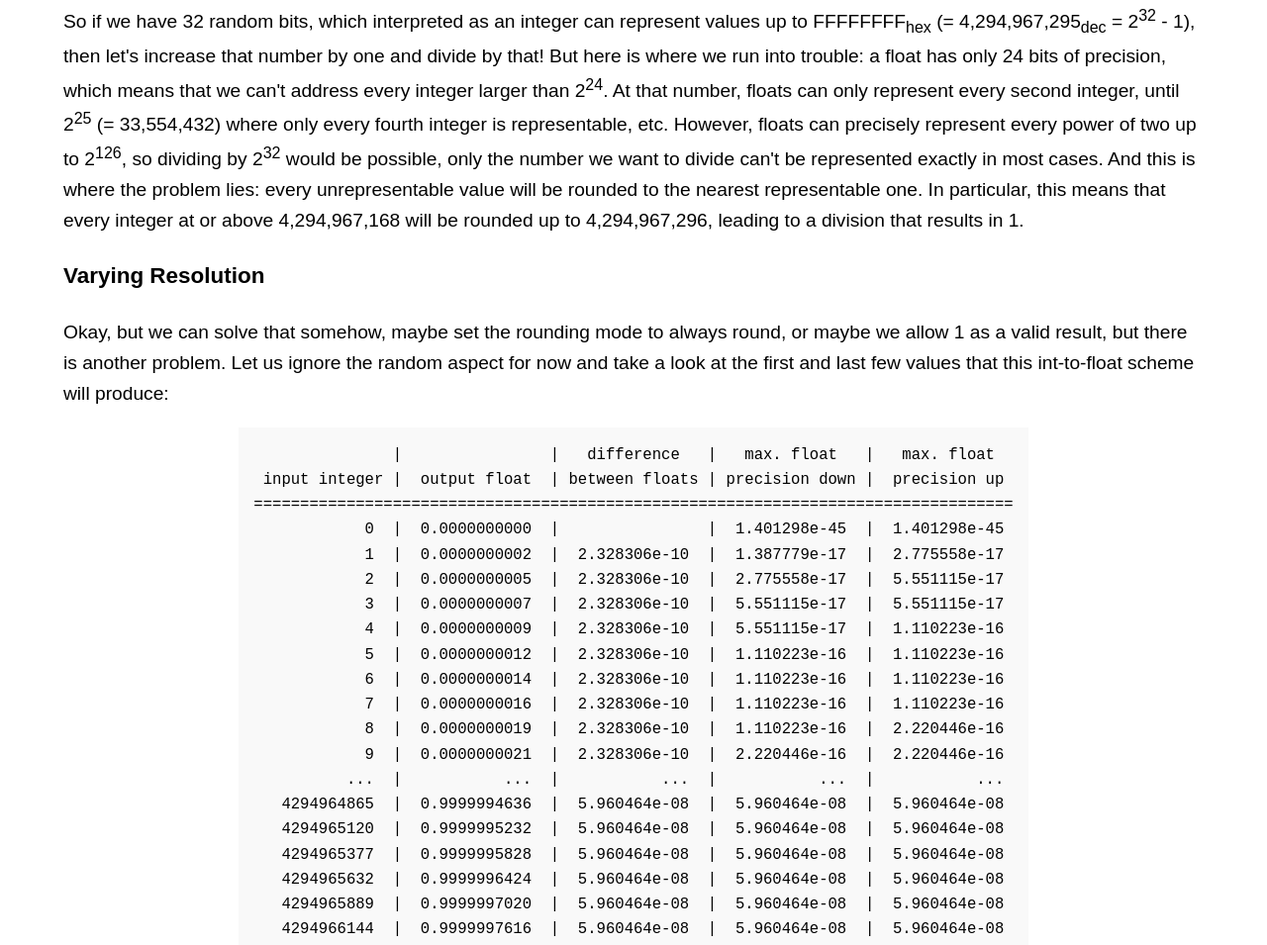
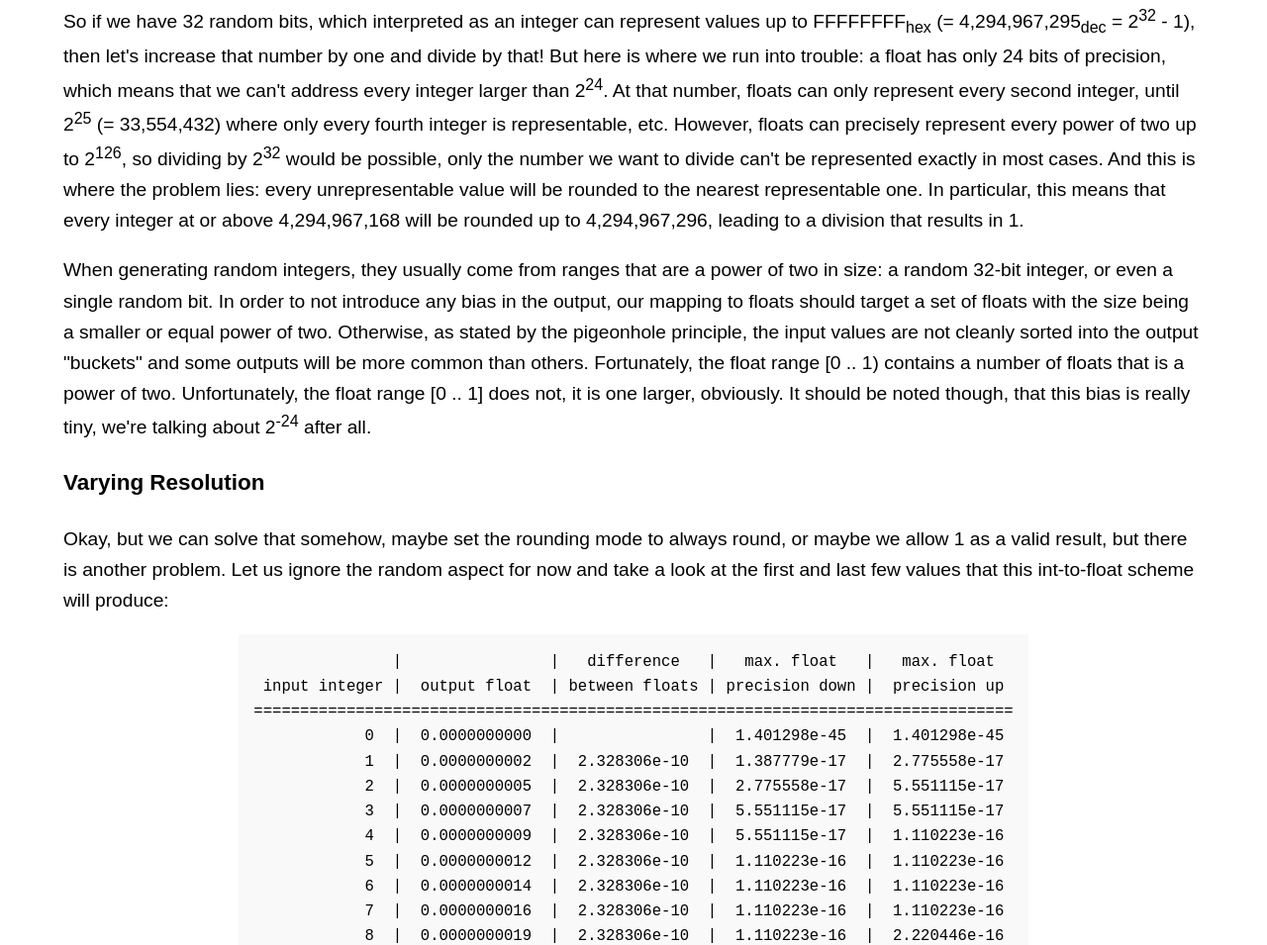
Before and after one commit to Kaloffl/kaloffl.github.io, a plain HTML site: page 0001.html in a window 1280 px wide. Shown: the part 544-1499 px from the top of the page at 99% size. Drawn offline with Linux system fonts and the light colour scheme.

Commit message:
Added another paragraph to random_float()

```diff
--- a/0001.html
+++ b/0001.html
@@ -46,6 +46,14 @@ At that number, floats can only represent every second integer, until 2<sup>25</
 However, floats can precisely represent every power of two up to 2<sup>126</sup>, so dividing by 2<sup>32</sup> would be possible, only the number we want to divide can't be represented exactly in most cases.
 And this is where the problem lies: every unrepresentable value will be rounded to the nearest representable one.
 In particular, this means that every integer at or above 4,294,967,168 will be rounded up to 4,294,967,296, leading to a division that results in 1.
+        </p>
+        <p>
+When generating random integers, they usually come from ranges that are a power of two in size: a random 32-bit integer, or even a single random bit.
+In order to not introduce any bias in the output, our mapping to floats should target a set of floats with the size being a smaller or equal power of two.
+Otherwise, as stated by the pigeonhole principle, the input values are not cleanly sorted into the output "buckets" and some outputs will be more common than others.
+Fortunately, the float range [0 .. 1) contains a number of floats that is a power of two.
+Unfortunately, the float range [0 .. 1] does not, it is one larger, obviously.
+It should be noted though, that this bias is really tiny, we're talking about 2<sup>-24</sup> after all.
         </p>
       </section>
 
@@ -233,6 +241,7 @@ float random_float(RandomState& state)
       <section>
         <h2>Changelog</h2>
         <ul>
+          <li>2021-01-27 - Added the pigeonhole argument.</li>
           <li>2021-01-27 - Initial post.</li>
         </ul>
       </section>
```
Also changed, not shown: changelog.html (+1 -0 lines).
